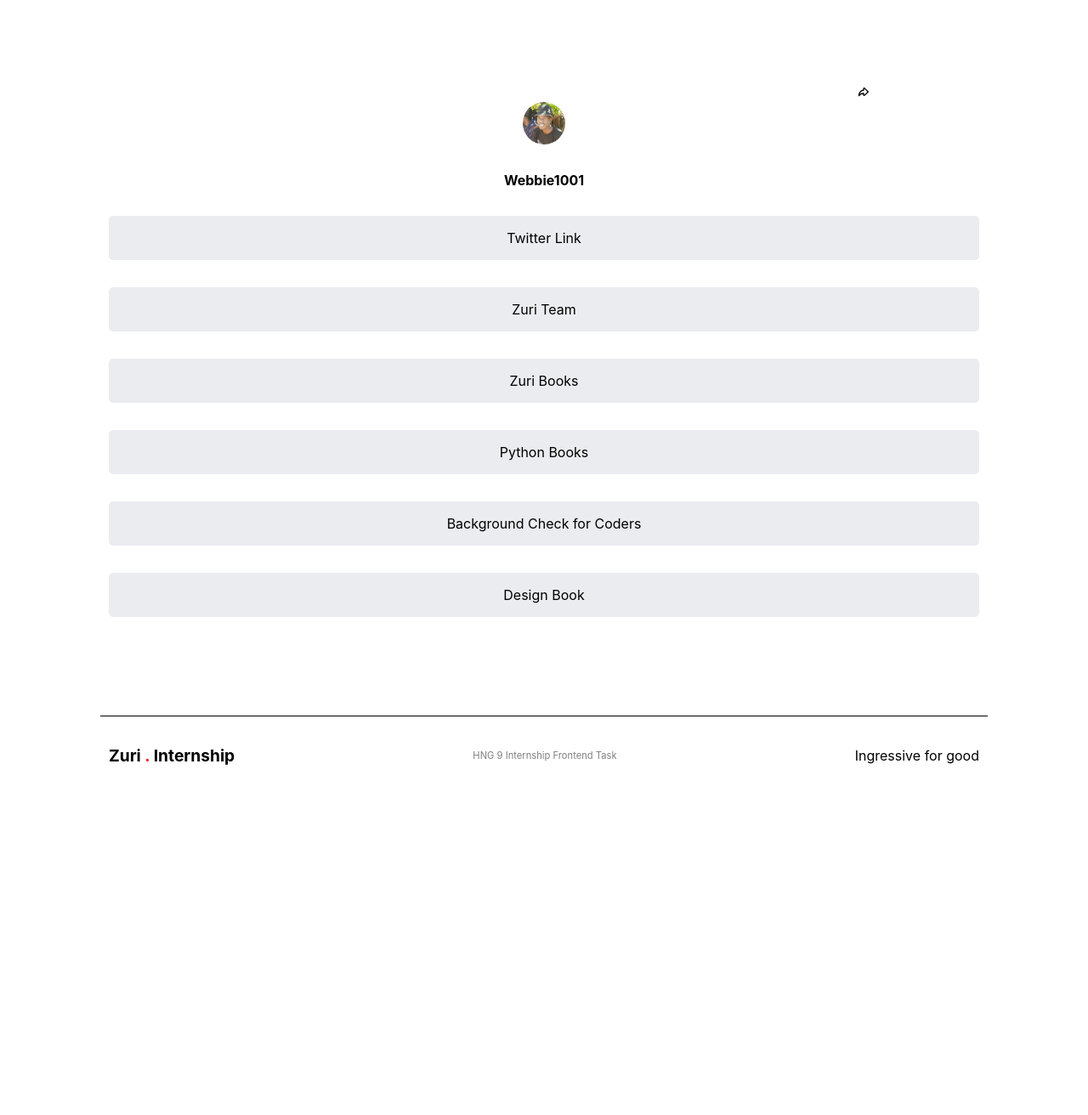
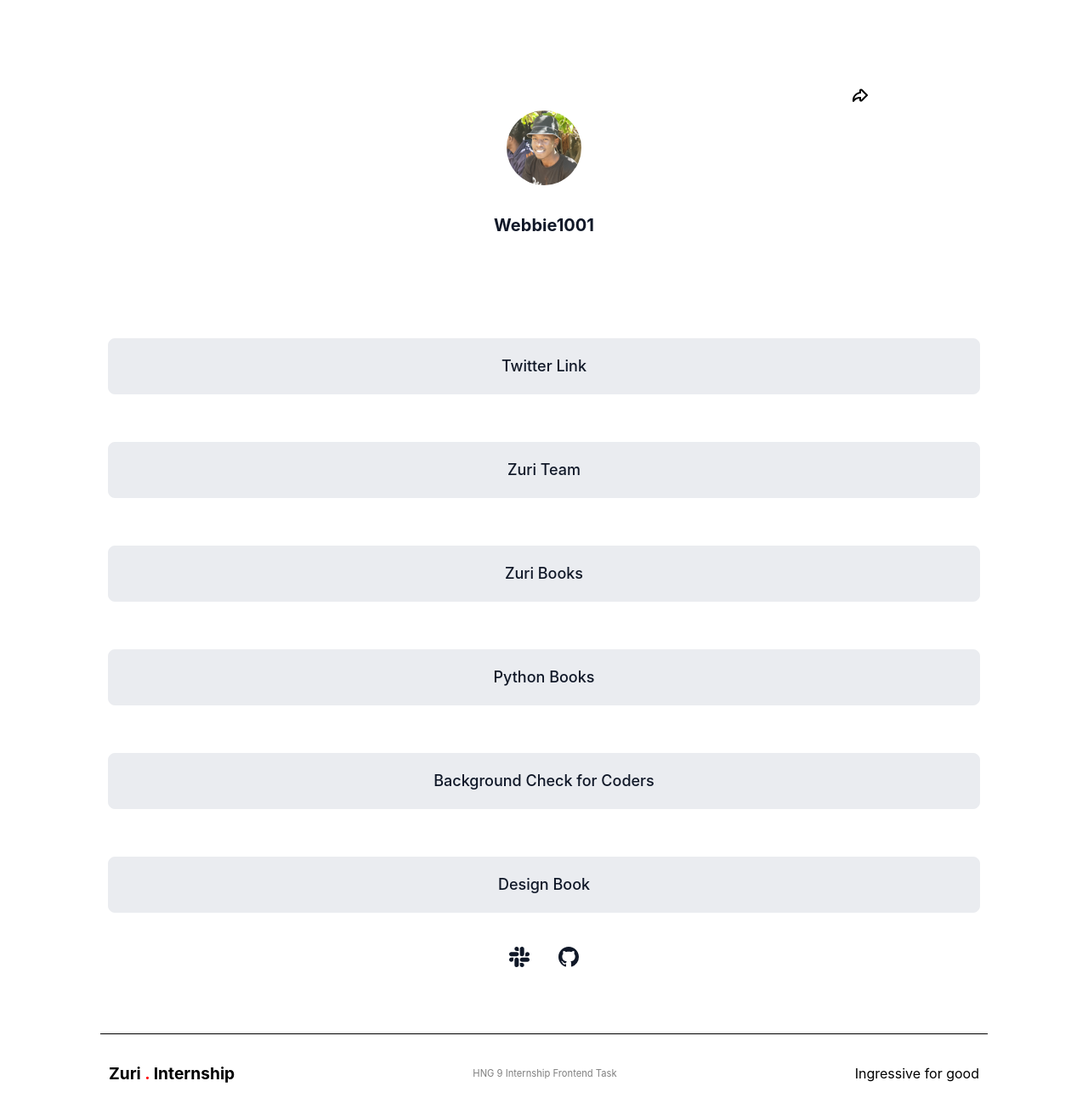
Before and after one commit to webala/hngfrontend, a React (Create React App) app: page / in a window 1280 px wide. Shown: the top 1312 px of the page at 85% size. Before the commit the page ends 1035 px from the top, so only its background shows below. Built offline with nearby package versions, Linux system fonts and the light colour scheme.

Commit message:
ADD: socials

```diff
--- a/src/App.js
+++ b/src/App.js
@@ -1,6 +1,7 @@
 import './App.css';
 import Footer from './components/Footer/Footer';
 import Header from './components/Header/Header';
+import Socials from './components/Socials/Socials';
 import Tree from './components/Tree/Tree';
 
 function App() {
@@ -8,6 +9,7 @@
     <div className="App">
       <Header />
       <Tree />
+      <Socials />
       <Footer />
     </div>
   );
--- a/src/components/Footer/Footer.css
+++ b/src/components/Footer/Footer.css
@@ -1,11 +1,11 @@
 .footer {
     border-top: 1px solid black;
     width: 90%;
-    display: flex;
     justify-content: space-between;
     align-items: center;
-    margin-top: 100px;
+    margin-top: 50px;
     padding: 20px 0;
+    display: none;
 }
 
 .footer .title {
@@ -23,6 +23,7 @@
 
 @media screen and (min-width: 600px) {
     .footer {
+        display: flex;
         width: 80%;
         padding: 20px 10px;
     }
--- a/src/components/Header/Header.css
+++ b/src/components/Header/Header.css
@@ -7,12 +7,17 @@
 
 .dp {
     width: 50px;
-    border-radius: 50%;
+    border-radius: 275px;
+    height: 88px;
+    width: 88px;
 }
 
 .header-text {
     font-weight: 700;
     margin-top: 2rem;
+    font-size: 18px;
+    line-height: 28px;
+    color: #101828;
 }
 
 .nav {
@@ -22,11 +27,21 @@
 }
 
 #slack {
-    display: none;
+    visibility: hidden;
+}
+
+.nav-button {
+    cursor: pointer;
+    font-size: 24px;
 }
 
 @media screen and (min-width: 600px) {
     .header {
         width: 60%;
     }
+
+    .header-text {
+        font-size: 20px;
+        line-height: 30px;
+    }
 }
--- a/src/components/Header/Header.js
+++ b/src/components/Header/Header.js
@@ -7,10 +7,10 @@
     <div className="header">
         <div className='nav'>
             <div className='nav-button'>
-                <TiArrowForwardOutline className='nav-button'/>
+                <TiArrowForwardOutline />
             </div>
         </div>
-        <img className='dp' id='profile__img' src={dp} />
+        <img className='dp' id='profile__img' src={dp} alt='profile'/>
         <p id='twitter' className='header-text'>Webbie1001</p>
         <p id='slack' className='header-text'>Daniel Webala</p>
     </div>
--- a/src/components/Link/Link.css
+++ b/src/components/Link/Link.css
@@ -1,14 +1,36 @@
 .link {
     width: 100%;
     margin: 1rem 0;
-    border-radius: 5px;
+    border: 1px solid #EAECF0;
+    border-radius: 8px;
     background: #EAECF0;
     color: black;
     text-decoration: none;
     display: flex;
     justify-content: center;
+    align-items: center;
+    /* padding: 24px 32px; */
+    transition: background .3s ease-in;
 }
 
 .link:hover {
     background: #d4d7dc;
 }
+
+.link-text {
+    font-weight: 500;
+    font-size: 14px;
+    line-height: 20px;
+    color: #101828;
+}
+
+@media screen and (min-width: 600px) {
+    .link {
+        /* padding: 24px 32px; */
+    }
+
+    .link-text {
+        font-size: 18px;
+        line-height: 28px;
+    }
+}
--- /dev/null
+++ b/src/components/Socials/Socials.css
@@ -0,0 +1,20 @@
+.socials {
+    padding: 24px 0;
+    display: none;
+    gap: 34px;
+}
+
+.social-icon {
+    cursor: pointer;
+    font-size: 20px;
+    color: #101828;
+}
+
+@media screen and (min-width: 600px) {
+    .socials {
+        display: flex;
+    }
+    .social-icon {
+        font-size: 24px;
+    }
+}
--- /dev/null
+++ b/src/components/Socials/Socials.js
@@ -0,0 +1,13 @@
+import {BsSlack, BsGithub} from 'react-icons/bs'
+import './Socials.css'
+
+function Socials() {
+  return (
+    <div className="socials">
+        <a href='https://slack.com'><BsSlack className='social-icon' /></a>
+        <a href='https://github.com/webala'><BsGithub className='social-icon' /></a>
+    </div>
+  )
+}
+
+export default Socials
--- a/src/components/Tree/Tree.css
+++ b/src/components/Tree/Tree.css
@@ -3,6 +3,7 @@
     flex-direction: column;
     width: 90%;
     align-items: center;
+    gap: 24px;
 }
 
 @media screen and (min-width: 600px){
--- a/src/components/Tree/Tree.js
+++ b/src/components/Tree/Tree.js
@@ -5,7 +5,8 @@
     const links = [
         {
             name: 'Twitter Link',
-            url: ''
+            url: 'https://twitter.com/Webbie1001',
+            id: 'twitter__link'
         },
         {
             name: 'Zuri Team',
@@ -35,9 +36,9 @@
     ]
   return (
     <div className="tree">
-     {links.map((link) => {
+     {links.map((link, index) => {
         return (
-            <Link url={link.url} name={link.name} id={link.id}/>
+            <Link key={index} url={link.url} name={link.name} id={link.id}/>
         )
      })}
     </div>
```
